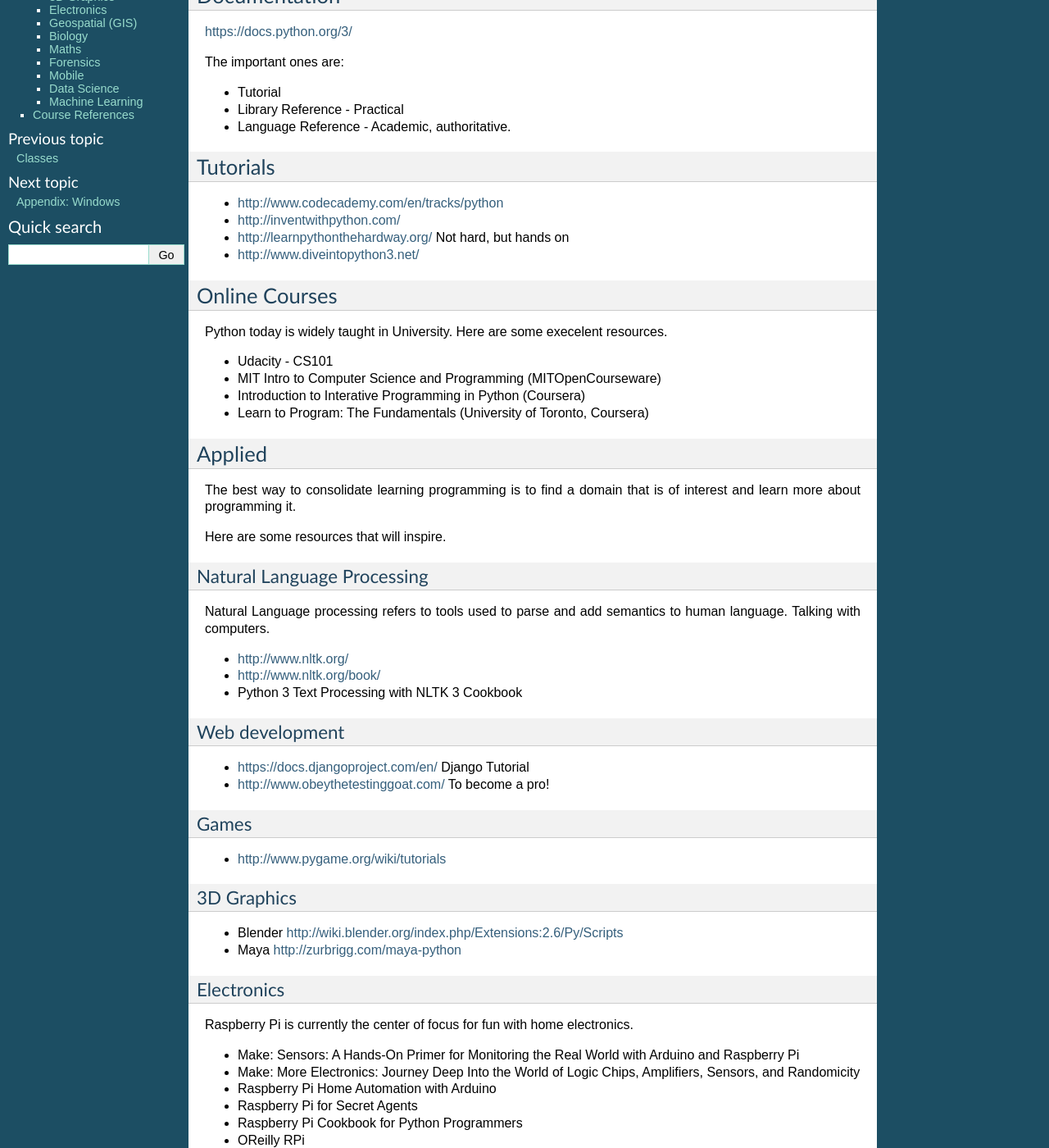
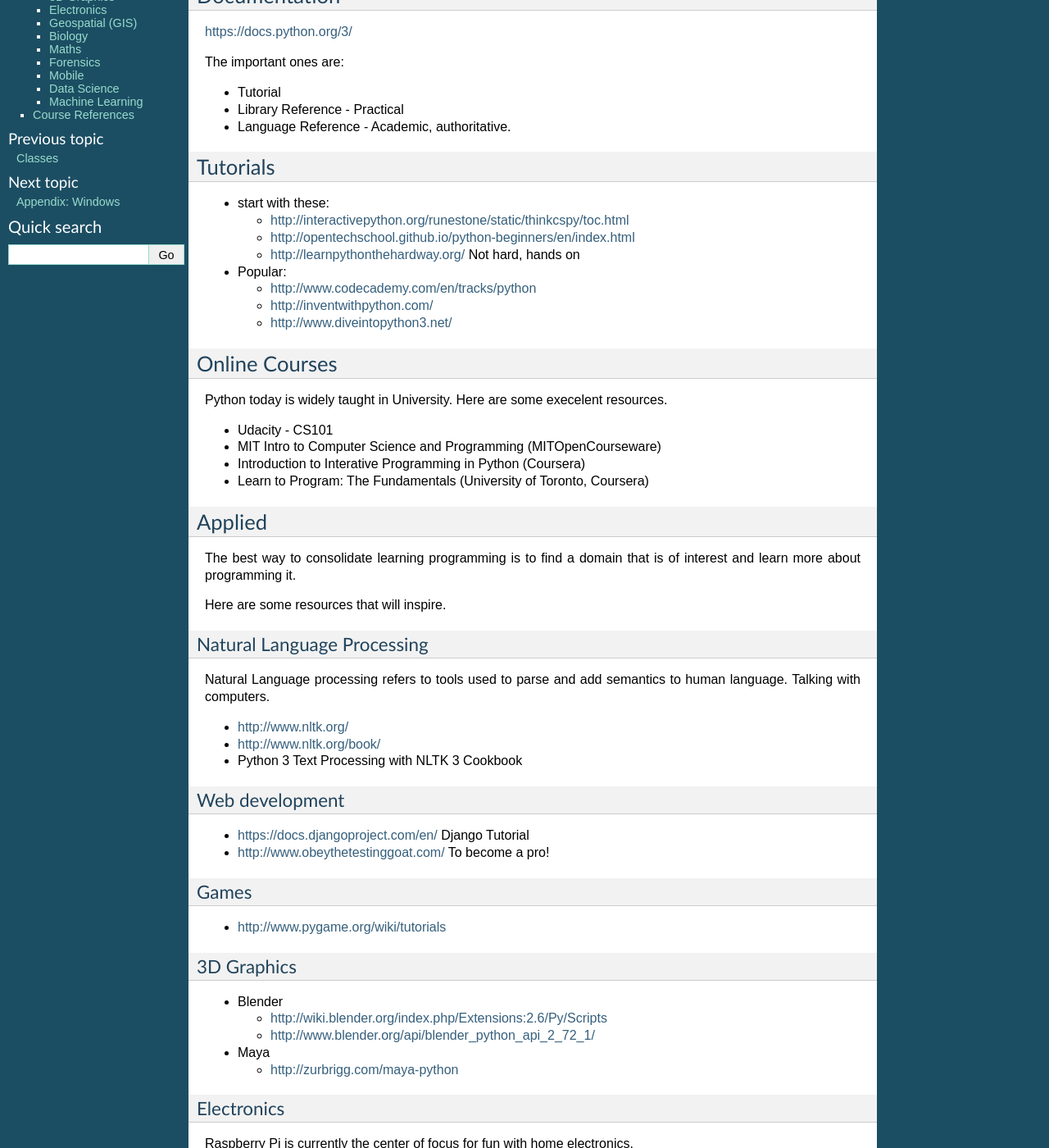
Before and after one commit to gu-lseg/intro-to-programming, a Sphinx documentation site: the page built from source/resources.rst, in a window 1280 px wide and 1400 px high, scrolled down 230 px. Shown: the whole window at 82% size. Built offline with Sphinx 7.4.7, drawn with Linux system fonts in a browser that asks for light colours; some of the changed lines change nothing that is shown.

Commit message:
resources clean up

```diff
--- a/source/resources.rst
+++ b/source/resources.rst
@@ -22,10 +22,17 @@
 Tutorials
 =========
 
-* http://www.codecademy.com/en/tracks/python
-* http://inventwithpython.com/
-* http://learnpythonthehardway.org/ Not hard, but hands on
-* http://www.diveintopython3.net/
+* start with these:
+
+  * http://interactivepython.org/runestone/static/thinkcspy/toc.html
+  * http://opentechschool.github.io/python-beginners/en/index.html
+  * http://learnpythonthehardway.org/ Not hard, hands on
+
+* Popular:
+
+  * http://www.codecademy.com/en/tracks/python
+  * http://inventwithpython.com/
+  * http://www.diveintopython3.net/
 
 Online Courses
 ==============
@@ -71,8 +78,14 @@
 3D Graphics
 -----------
 
-* Blender http://wiki.blender.org/index.php/Extensions:2.6/Py/Scripts
-* Maya http://zurbrigg.com/maya-python
+* Blender
+
+  * http://wiki.blender.org/index.php/Extensions:2.6/Py/Scripts
+  * http://www.blender.org/api/blender_python_api_2_72_1/
+
+* Maya
+
+  * http://zurbrigg.com/maya-python
 
 Electronics
 -----------
@@ -137,7 +150,12 @@
 
 Some materials that inspred this course.
 
-* http://opentechschool.github.io/python-beginners/en/index.html
-* How to Design Programs http://htdp.org/
+* Open Tech Schoool
+
+  * http://opentechschool.github.io/python-beginners/en/index.html
+* How to Design Programs
+
+  * http://htdp.org/
 * Structure and Interpretation of Computer Programs
-    https://mitpress.mit.edu/sicp/full-text/book/book.html
+
+  * https://mitpress.mit.edu/sicp/full-text/book/book.html
```
